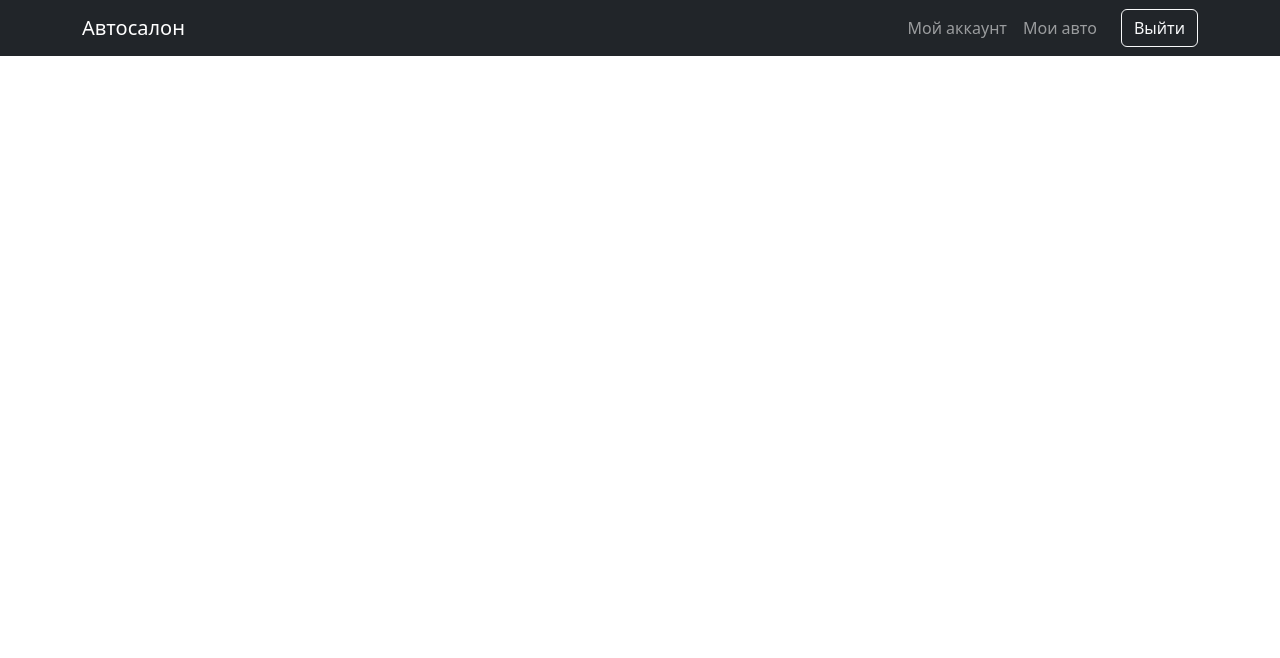
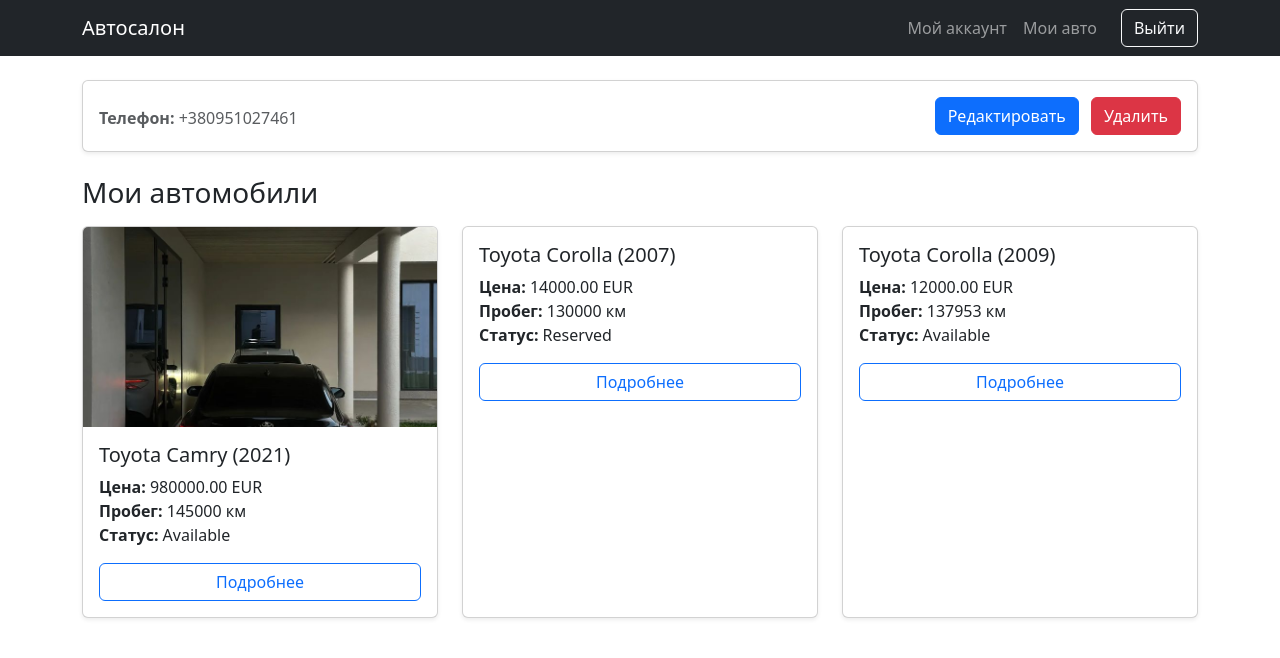
Before and after one commit to brucewayne1ua/showroom, a Django app: page /cars/my-cars/ in a window 1280 px wide. Shown: the top 658 px of the page. Run offline with Django 4.2, Linux system fonts and the light colour scheme; a user stored in the database is signed in; data comes from the database, SQL or seed files in the repository.

Commit message:
add users functions 2.0

```diff
--- a/cars/templates/cars/my_cars.html
+++ b/cars/templates/cars/my_cars.html
@@ -1,8 +1,83 @@
-{% extends "base.html" %} {% block title %}Мои авто{% endblock %} {% block
-content %}
-<h2 class="mb-4">Мои авто</h2>
+{% load static %}
+<!DOCTYPE html>
+<html lang="ru">
+  <head>
+    <meta charset="UTF-8" />
+    <title>Профиль пользователя</title>
+    <link
+      href="https://cdn.jsdelivr.net/npm/bootstrap@5.3.3/dist/css/bootstrap.min.css"
+      rel="stylesheet"
+    />
+  </head>
+  <body>
+    <!-- Шапка -->
+    <nav class="navbar navbar-expand-lg navbar-dark bg-dark mb-4">
+      <div class="container">
+        <a class="navbar-brand" href="{% url 'cars:car_list' %}">Автосалон</a>
+        <div class="collapse navbar-collapse justify-content-end">
+          {% if request.user.is_authenticated %}
+          <span class="navbar-text text-white me-3">
+            {{ request.user.first_name }} {{ request.user.last_name }}
+          </span>
+          <ul class="navbar-nav me-3">
+            <li class="nav-item">
+              <a
+                class="nav-link"
+                href="{% url 'user_detail' user_id=request.user.id %}"
+                >Мой аккаунт</a
+              >
+            </li>
+            <li class="nav-item">
+              <a class="nav-link" href="{% url 'cars:my_cars' %}">Мои авто</a>
+            </li>
+          </ul>
+          <a href="{% url 'logout_user' %}" class="btn btn-outline-light"
+            >Выйти</a
+          >
+          {% else %}
+          <a href="{% url 'login_user' %}" class="btn btn-outline-light me-2"
+            >Войти</a
+          >
+          <a href="{% url 'register_user' %}" class="btn btn-warning"
+            >Регистрация</a
+          >
+          {% endif %}
+        </div>
+      </div>
+    </nav>
 
-{% if cars %}
+    <!-- Контент -->
+    <div class="container my-4">
+      <!-- Карточка пользователя -->
+      <div class="card shadow-sm mb-4">
+        <div
+          class="card-body d-flex flex-column flex-md-row align-items-md-center justify-content-between"
+        >
+          <div>
+            <h2 class="card-title mb-1">
+              {{ user.first_name }} {{ user.last_name }}
+            </h2>
+            {% if user.phone_number %}
+            <p class="text-muted mb-0">
+              <strong>Телефон:</strong> {{ user.phone_number }}
+            </p>
+            {% endif %}
+          </div>
+          <div class="mt-3 mt-md-0">
+            <a
+              href="{% url 'edit_user' user.id %}"
+              class="btn btn-primary me-2 mb-2 mb-md-0"
+              >Редактировать</a
+            >
+            <a href="{% url 'delete_user' user.id %}" class="btn btn-danger"
+              >Удалить</a
+            >
+          </div>
+        </div>
+      </div>
+
+      <!-- Автомобили пользователя -->
+      <h3 class="mb-3">Мои автомобили</h3>
       <div class="row">
         {% for car in cars %}
         <div class="col-md-6 col-lg-4 mb-4">
@@ -24,16 +99,18 @@ content %}
                 <strong>Пробег:</strong> {{ car.mileage|default:"—" }} км<br />
                 <strong>Статус:</strong> {{ car.get_status_display }}
               </p>
-        <a href="{% url 'cars:car_detail' car.pk %}" class="btn btn-primary">
-          Подробнее
-        </a>
+              <a
+                href="{% url 'cars:car_detail' car.pk %}"
+                class="btn btn-outline-primary w-100"
+                >Подробнее</a
+              >
             </div>
           </div>
         </div>
         {% endfor %}
       </div>
-{% else %}
-<div class="alert alert-info" role="alert">
-  У вас пока нет добавленных авто.
     </div>
-{% endif %} { % endblock % }
+
+    <script src="https://cdn.jsdelivr.net/npm/bootstrap@5.3.3/dist/js/bootstrap.bundle.min.js"></script>
+  </body>
+</html>
```
Lines whose indentation alone changed are shown as unchanged.
